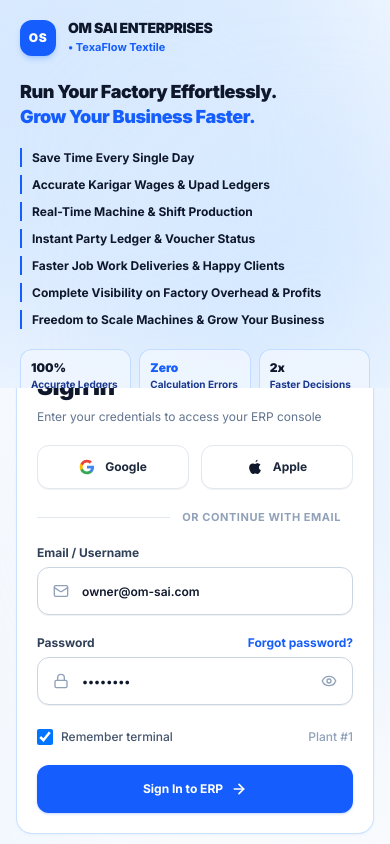
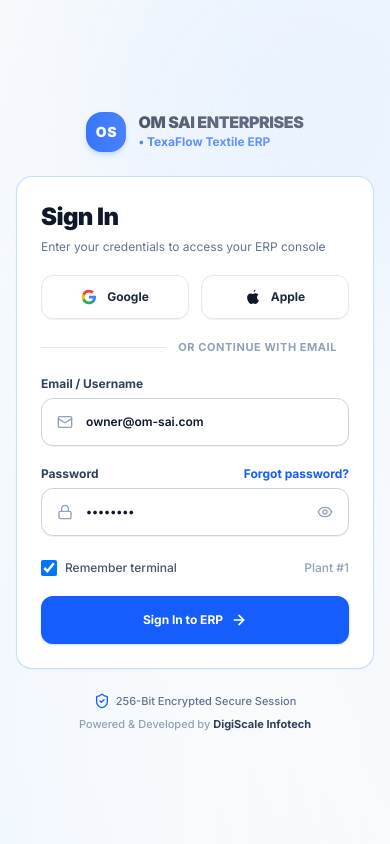
Before and after one commit to Hiren-Sutariya/Texaflow-Textile, a Next.js app in the folder frontend/: page /login in a window 390 px wide. Built offline with nearby package versions, Linux system fonts and the light colour scheme.

Commit message:
Optimize LoginScreen mobile view with centered responsive card and header

```diff
--- a/frontend/components/auth/LoginScreen.tsx
+++ b/frontend/components/auth/LoginScreen.tsx
@@ -117,117 +117,133 @@
   return (
     <div className="min-h-screen w-full flex flex-col lg:flex-row bg-gradient-to-r from-blue-50/70 via-slate-50/40 to-blue-50/50 font-sans selection:bg-blue-100 selection:text-blue-900">
 
-      {/* LEFT PATH (50% SPLIT): SIGNATURE BLUE & WHITE THEME AS IN IMAGE 2 */}
-      <div className="w-full lg:w-1/2 bg-gradient-to-br from-blue-100/70 via-blue-50/80 to-blue-50/30 lg:border-r border-blue-200/80 p-5 sm:p-10 lg:p-16 xl:p-20 flex flex-col justify-between relative overflow-hidden">
+      {/* LEFT PATH (50% SPLIT): SIGNATURE BLUE & WHITE THEME (DESKTOP & LARGE SCREENS ONLY) */}
+      <div className="hidden lg:flex lg:w-1/2 bg-gradient-to-br from-blue-100/70 via-blue-50/80 to-blue-50/30 border-r border-blue-200/80 p-12 xl:p-16 flex-col justify-between relative overflow-hidden">
 
         {/* Soft blue theme ambient glow */}
         <div className="absolute top-0 left-0 w-[500px] h-[500px] bg-blue-200/40 rounded-full blur-3xl pointer-events-none -ml-24 -mt-24" />
         <div className="absolute bottom-0 right-0 w-80 h-80 bg-blue-200/30 rounded-full blur-3xl pointer-events-none -mr-20 -mb-20" />
 
         {/* Top: Logo & Firm Name */}
-        <div className="relative z-10 flex items-center gap-3">
-          <div className="w-9 h-9 sm:w-11 sm:h-11 rounded-xl sm:rounded-2xl bg-blue-600 text-white font-black text-xs sm:text-sm flex items-center justify-center shadow-md shadow-blue-500/25 shrink-0 tracking-wider">
+        <div className="relative z-10 flex items-center gap-3.5">
+          <div className="w-11 h-11 rounded-2xl bg-blue-600 text-white font-black text-sm flex items-center justify-center shadow-md shadow-blue-500/25 shrink-0 tracking-wider">
             OS
           </div>
           <div>
-            <h1 className="text-sm sm:text-base font-black text-slate-900 tracking-tight leading-none uppercase">
+            <h1 className="text-base font-black text-slate-900 tracking-tight leading-none uppercase">
               Om Sai Enterprises
             </h1>
-            <p className="text-[11px] sm:text-xs text-blue-600 font-bold mt-1">
+            <p className="text-xs text-blue-600 font-bold mt-1">
               • TexaFlow Textile
             </p>
           </div>
         </div>
 
         {/* Center Content: Making Work Easy & Growing Business */}
-        <div className="relative z-10 my-4 lg:my-auto py-2 sm:py-6 max-w-lg space-y-4 sm:space-y-6">
-          <div className="space-y-1.5 sm:space-y-2">
-            <h2 className="text-lg sm:text-2xl font-black text-slate-900 tracking-tight leading-snug">
+        <div className="relative z-10 my-auto py-6 max-w-lg space-y-6">
+          <div className="space-y-2">
+            <h2 className="text-xl sm:text-2xl font-black text-slate-900 tracking-tight leading-snug">
               Run Your Factory Effortlessly. <br />
               <span className="text-blue-600">Grow Your Business Faster.</span>
             </h2>
           </div>
 
-          {/* 7 Clean Value Highlights (Software Font Size text-xs/13px, No ticks) */}
-          <div className="space-y-2 pt-0.5">
-            <div className="border-l-2 border-blue-600 pl-2.5 sm:pl-3 py-0.5">
+          {/* 7 Clean Value Highlights */}
+          <div className="space-y-2.5 pt-1">
+            <div className="border-l-2 border-blue-600 pl-3 py-0.5">
               <h3 className="text-xs sm:text-[13px] font-bold text-slate-900 leading-tight">
                 Save Time Every Single Day
               </h3>
             </div>
 
-            <div className="border-l-2 border-blue-600 pl-2.5 sm:pl-3 py-0.5">
+            <div className="border-l-2 border-blue-600 pl-3 py-0.5">
               <h3 className="text-xs sm:text-[13px] font-bold text-slate-900 leading-tight">
                 Accurate Karigar Wages &amp; Upad Ledgers
               </h3>
             </div>
 
-            <div className="border-l-2 border-blue-600 pl-2.5 sm:pl-3 py-0.5">
+            <div className="border-l-2 border-blue-600 pl-3 py-0.5">
               <h3 className="text-xs sm:text-[13px] font-bold text-slate-900 leading-tight">
                 Real-Time Machine &amp; Shift Production
               </h3>
             </div>
 
-            <div className="border-l-2 border-blue-600 pl-2.5 sm:pl-3 py-0.5">
+            <div className="border-l-2 border-blue-600 pl-3 py-0.5">
               <h3 className="text-xs sm:text-[13px] font-bold text-slate-900 leading-tight">
                 Instant Party Ledger &amp; Voucher Status
               </h3>
             </div>
 
-            <div className="border-l-2 border-blue-600 pl-2.5 sm:pl-3 py-0.5">
+            <div className="border-l-2 border-blue-600 pl-3 py-0.5">
               <h3 className="text-xs sm:text-[13px] font-bold text-slate-900 leading-tight">
                 Faster Job Work Deliveries &amp; Happy Clients
               </h3>
             </div>
 
-            <div className="border-l-2 border-blue-600 pl-2.5 sm:pl-3 py-0.5">
+            <div className="border-l-2 border-blue-600 pl-3 py-0.5">
               <h3 className="text-xs sm:text-[13px] font-bold text-slate-900 leading-tight">
                 Complete Visibility on Factory Overhead &amp; Profits
               </h3>
             </div>
 
-            <div className="border-l-2 border-blue-600 pl-2.5 sm:pl-3 py-0.5">
+            <div className="border-l-2 border-blue-600 pl-3 py-0.5">
               <h3 className="text-xs sm:text-[13px] font-bold text-slate-900 leading-tight">
                 Freedom to Scale Machines &amp; Grow Your Business
               </h3>
             </div>
           </div>
 
-          {/* Modern 3-Metric Impact Strip matching Image 2 soft blue style */}
-          <div className="pt-1 sm:pt-2 grid grid-cols-3 gap-2 sm:gap-2.5">
-            <div className="bg-blue-50/90 border border-blue-200/90 rounded-xl sm:rounded-2xl p-2.5 sm:p-3 shadow-2xs">
-              <div className="text-xs sm:text-base font-black text-slate-900">100%</div>
-              <div className="text-[10px] sm:text-[11px] text-blue-900 font-bold mt-0.5 leading-tight">Accurate Ledgers</div>
+          {/* Modern 3-Metric Impact Strip */}
+          <div className="pt-2 grid grid-cols-3 gap-2.5">
+            <div className="bg-blue-50/90 border border-blue-200/90 rounded-2xl p-3 shadow-2xs">
+              <div className="text-sm sm:text-base font-black text-slate-900">100%</div>
+              <div className="text-[11px] text-blue-900 font-bold mt-0.5 leading-tight">Accurate Ledgers</div>
             </div>
-            <div className="bg-blue-50/90 border border-blue-200/90 rounded-xl sm:rounded-2xl p-2.5 sm:p-3 shadow-2xs">
-              <div className="text-xs sm:text-base font-black text-blue-600">Zero</div>
-              <div className="text-[10px] sm:text-[11px] text-blue-900 font-bold mt-0.5 leading-tight">Calculation Errors</div>
+            <div className="bg-blue-50/90 border border-blue-200/90 rounded-2xl p-3 shadow-2xs">
+              <div className="text-sm sm:text-base font-black text-blue-600">Zero</div>
+              <div className="text-[11px] text-blue-900 font-bold mt-0.5 leading-tight">Calculation Errors</div>
             </div>
-            <div className="bg-blue-50/90 border border-blue-200/90 rounded-xl sm:rounded-2xl p-2.5 sm:p-3 shadow-2xs">
-              <div className="text-xs sm:text-base font-black text-slate-900">2x</div>
-              <div className="text-[10px] sm:text-[11px] text-blue-900 font-bold mt-0.5 leading-tight">Faster Decisions</div>
+            <div className="bg-blue-50/90 border border-blue-200/90 rounded-2xl p-3 shadow-2xs">
+              <div className="text-sm sm:text-base font-black text-slate-900">2x</div>
+              <div className="text-[11px] text-blue-900 font-bold mt-0.5 leading-tight">Faster Decisions</div>
             </div>
           </div>
         </div>
 
         {/* Bottom Left Status */}
-        <div className="relative z-10 pt-4 sm:pt-6 border-t border-blue-200/60 flex items-center justify-between text-xs text-slate-500 font-medium">
+        <div className="relative z-10 pt-6 border-t border-blue-200/60 flex items-center justify-between text-xs text-slate-500 font-medium">
           <div className="flex items-center gap-1.5">
             <ShieldCheck className="w-4 h-4 text-blue-600 shrink-0" />
-            <span className="text-[11px] sm:text-xs">256-Bit Encrypted Session</span>
+            <span>256-Bit Encrypted Secure Session</span>
           </div>
-          <span className="font-semibold text-blue-700 text-[11px] sm:text-xs">TexaFlow Textile</span>
+          <span className="font-semibold text-blue-700">TexaFlow Textile</span>
         </div>
       </div>
 
-      {/* RIGHT PATH (50% SPLIT): EXTENDED INLINE LOGIN & RESET PASSWORD FORM */}
-      <div className="w-full lg:w-1/2 bg-gradient-to-bl from-blue-50/50 via-slate-50/70 to-blue-50/30 flex flex-col justify-center items-center p-4 sm:p-8 lg:p-16 relative overflow-hidden">
+      {/* RIGHT PATH: CLEAN LOGIN & RESET PASSWORD FORM */}
+      <div className="w-full lg:w-1/2 min-h-screen bg-gradient-to-bl from-blue-50/60 via-slate-50/80 to-blue-50/40 flex flex-col justify-center items-center px-4 py-8 sm:px-8 sm:py-12 lg:p-16 relative overflow-hidden">
 
         {/* Soft background glow */}
         <div className="absolute -top-20 -right-20 w-96 h-96 bg-blue-100/40 rounded-full blur-3xl pointer-events-none" />
 
+        {/* Mobile & Tablet Top Brand Header (Visible below lg) */}
+        <div className="lg:hidden flex items-center justify-center gap-3 mb-6">
+          <div className="w-10 h-10 rounded-2xl bg-blue-600 text-white font-black text-sm flex items-center justify-center shadow-md shadow-blue-500/25 shrink-0 tracking-wider">
+            OS
+          </div>
+          <div className="text-left">
+            <h1 className="text-base font-black text-slate-900 tracking-tight leading-none uppercase">
+              Om Sai Enterprises
+            </h1>
+            <p className="text-xs text-blue-600 font-bold mt-1">
+              • TexaFlow Textile ERP
+            </p>
+          </div>
+        </div>
+
         {/* Elongated, Comfortable Auth Card */}
-        <div className="w-full max-w-[460px] bg-white border border-blue-200/80 rounded-2xl sm:rounded-3xl p-5 sm:p-8 lg:p-11 shadow-sm shadow-blue-500/5 space-y-5 sm:space-y-6 relative z-10">
+        <div className="w-full max-w-[420px] sm:max-w-[460px] bg-white border border-blue-200/90 rounded-2xl sm:rounded-3xl p-6 sm:p-8 lg:p-10 shadow-sm shadow-blue-500/5 space-y-5 sm:space-y-6 relative z-10">
+
 
 
           {/* ================= VIEW 1: SIGN IN FORM ================= */}
@@ -490,9 +506,15 @@
 
         </div>
 
-        {/* Footer Credit */}
-        <div className="mt-8 text-xs text-slate-400 font-medium text-center">
-          Powered & Developed by <strong className="text-slate-700 font-bold">DigiScale Infotech</strong>
+        {/* Footer Credit & Mobile Security Badge */}
+        <div className="mt-6 flex flex-col items-center gap-2 text-xs text-slate-400 font-medium text-center">
+          <div className="flex items-center gap-1.5 text-slate-500 lg:hidden">
+            <ShieldCheck className="w-4 h-4 text-blue-600 shrink-0" />
+            <span className="text-[11px] sm:text-xs">256-Bit Encrypted Secure Session</span>
+          </div>
+          <div className="text-[11px] sm:text-xs">
+            Powered & Developed by <strong className="text-slate-700 font-bold">DigiScale Infotech</strong>
+          </div>
         </div>
       </div>
 
```
